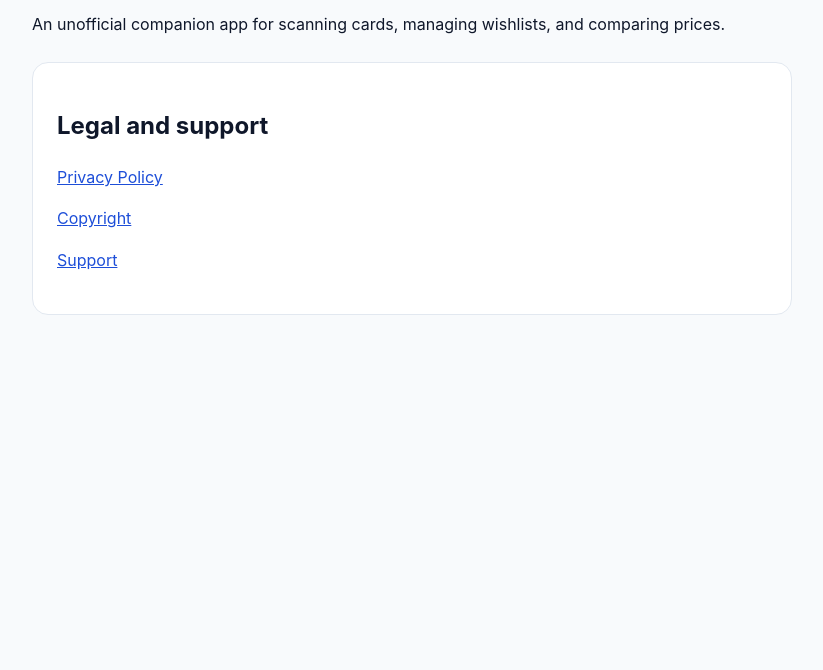
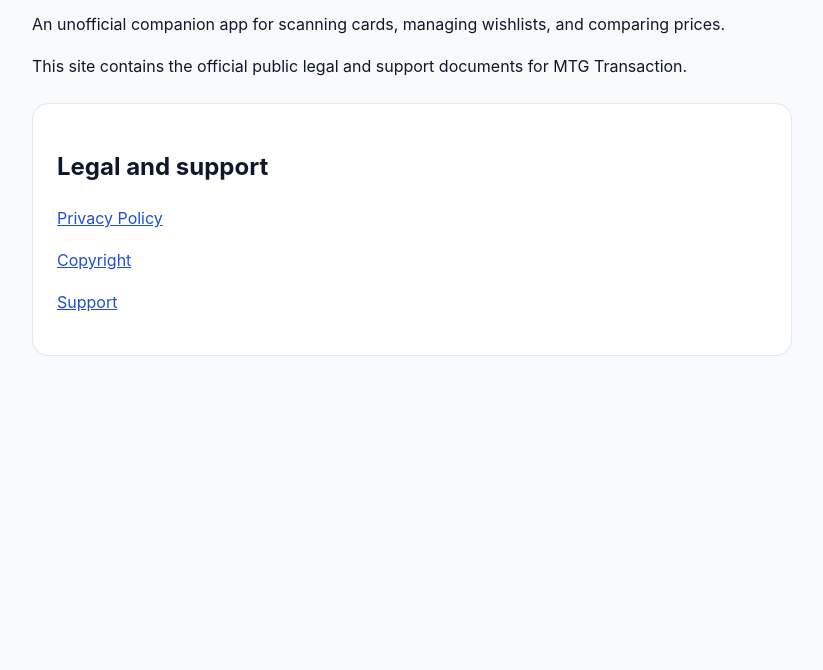
Before and after one commit to Gouyou-s-foundry/mtg-transaction-legal, a plain HTML site: page index.html in a window 1280 px wide. Shown: the part 130-800 px from the top of the page, without its empty margins (228-1051 px from the left). Drawn offline with Linux system fonts and the light colour scheme.

Commit message:
docs: identify official legal pages

```diff
--- a/index.html
+++ b/index.html
@@ -15,6 +15,7 @@
   <main>
     <h1>MTG Transaction</h1>
     <p>An unofficial companion app for scanning cards, managing wishlists, and comparing prices.</p>
+    <p>This site contains the official public legal and support documents for MTG Transaction.</p>
     <div class="card">
       <h2>Legal and support</h2>
       <p><a href="privacy-policy.html">Privacy Policy</a></p>
```
